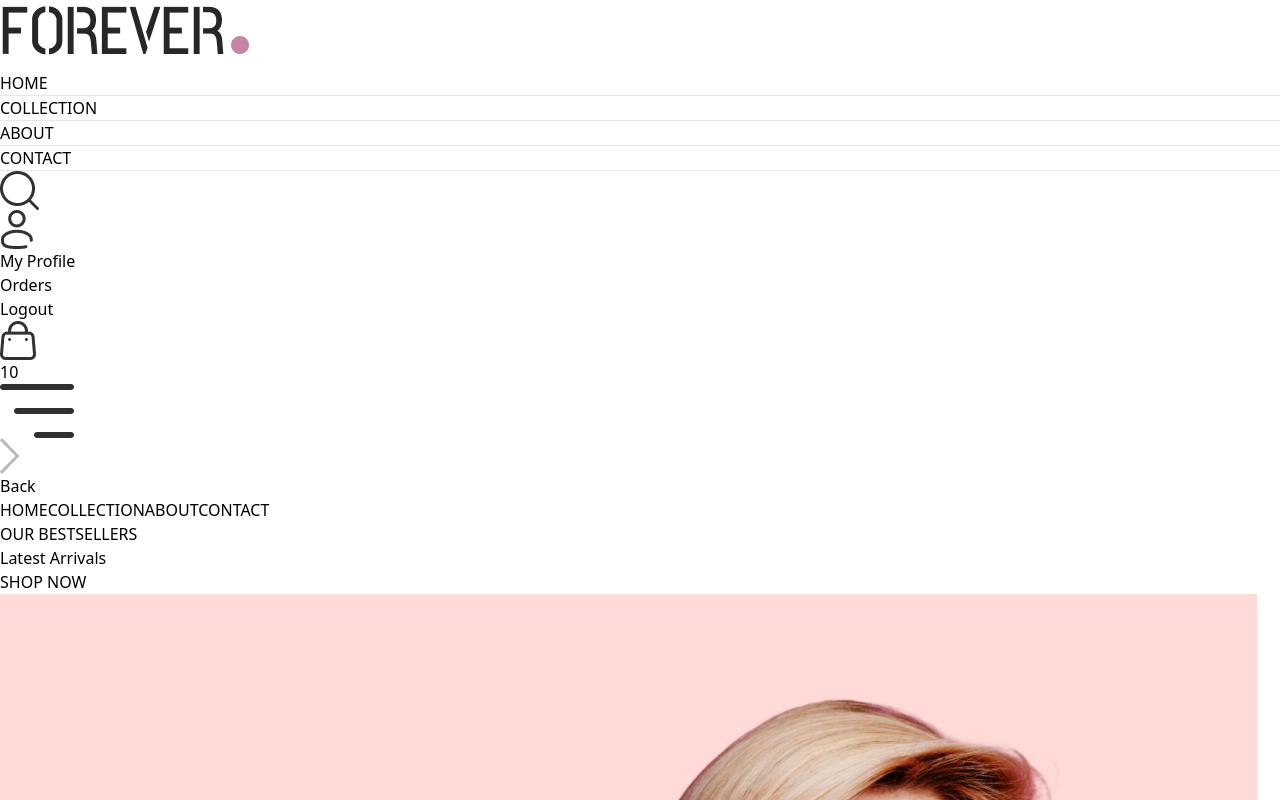
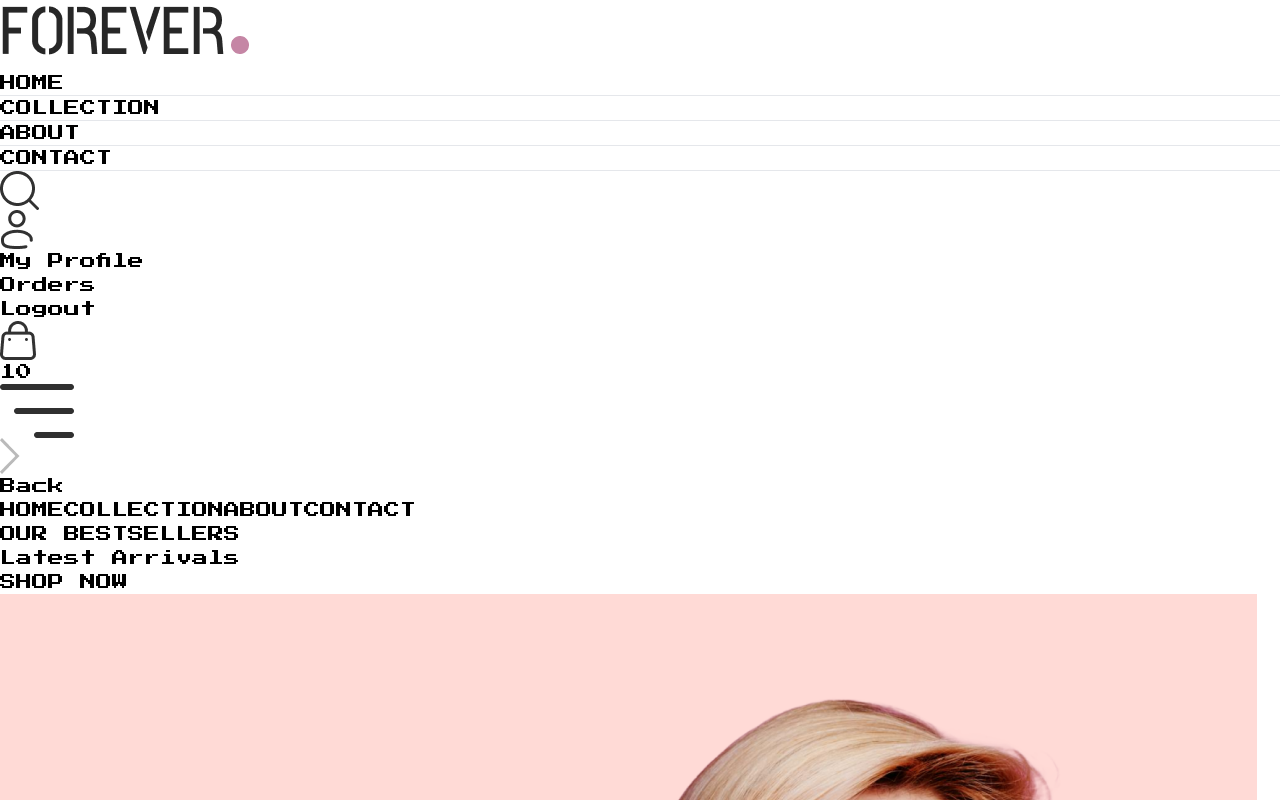
Before and after one commit to jackiejr18/ecommerce-two, a React (Vite) app in the folder frontend/: page / in a window 1280 px wide. Shown: the top 800 px of the page. Built offline with nearby package versions, Linux system fonts and the light colour scheme; the HTML template or start-up script is replaced by a standard one.

Commit message:
addition of google font and change of size

```diff
--- a/frontend/src/components/Hero.jsx
+++ b/frontend/src/components/Hero.jsx
@@ -11,7 +11,7 @@ const Hero = () => {
             <p className='w-8 md:w-11 h-[2px] bg-[#414141]'></p>
             <p className='font-medium text-sm md:text-base'>OUR BESTSELLERS</p>
           </div>
-          <h1 className='text-3x1 sm:py-3 lg:text-5xl leading-relaxed'>Latest Arrivals</h1>
+          <h1 className='text-3x1 sm:py-3 lg:text-3xl leading-relaxed'>Latest Arrivals</h1>
           <div className='flex items-center gap-2'>
             <p className='font-semibold text-sm md:text-base'>SHOP NOW</p>
             <p className='w-8 md:w-11 h-[2px] bg-[#414141]'></p>
--- a/frontend/src/index.css
+++ b/frontend/src/index.css
@@ -1,3 +1,5 @@
+@import url('https://fonts.googleapis.com/css2?family=Press+Start+2P&display=swap');
+
 @tailwind base;
 @tailwind components;
 @tailwind utilities;
@@ -5,3 +7,13 @@
 a.active hr {
   display: block;
 }
+
+* {
+  font-family: 'Press Start 2P' ;
+}
+
+.press-start-2p-regular {
+  font-family: "Press Start 2P", serif;
+  font-weight: 400;
+  font-style: normal;
+}
```
